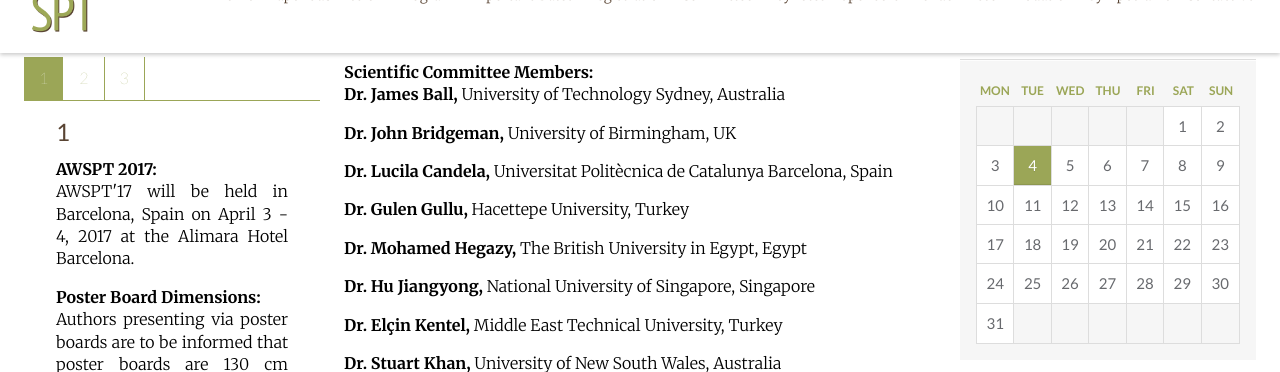
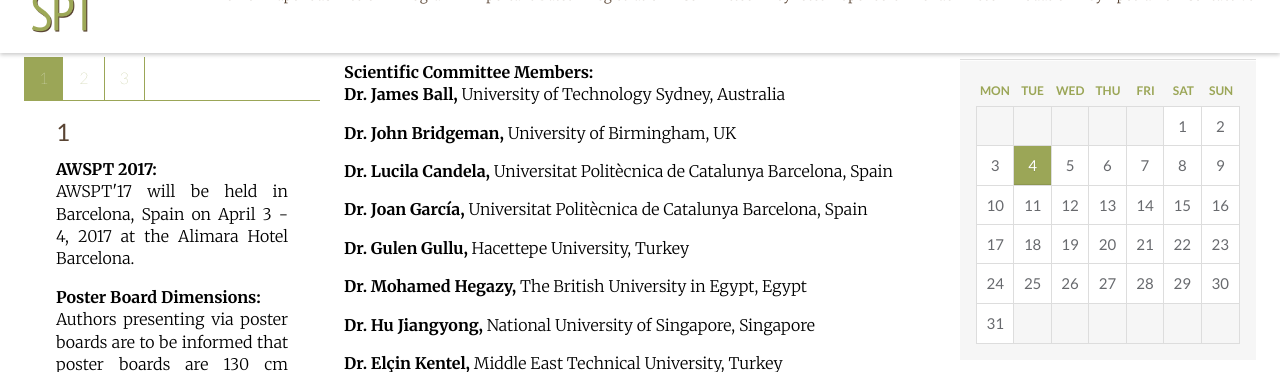
Before and after one commit to emdsgn/awspt, a Jekyll site: the page built from committee.html, in a window 1280 px wide and 900 px high, scrolled down 470 px, cut to the strip 61-433 px from the top of the window. Built offline with Jekyll 4.4.1, drawn with Linux system fonts in a browser that asks for light colours; nearby versions of some CDN libraries; Markdown is read by kramdown in place of the engine named in the settings; comment, search, counter and statistics services are not loaded.

Commit message:
updated sc

```diff
--- a/committee.html
+++ b/committee.html
@@ -14,6 +14,7 @@
     <p class="body"><b>Dr. James Ball,</b> University of Technology Sydney, Australia</p>
     <p class="body"><b>Dr. John Bridgeman,</b> University of Birmingham, UK</p>
     <p class="body"><b>Dr. Lucila Candela,</b> Universitat Politècnica de Catalunya Barcelona, Spain</p>
+    <p class="body"><b>Dr. Joan García,</b> Universitat Politècnica de Catalunya Barcelona, Spain</p>
     <p class="body"><b>Dr. Gulen Gullu,</b> Hacettepe University, Turkey</p>
 
     <p class="body"><b>Dr. Mohamed Hegazy,</b> The British University in Egypt, Egypt</p>
```
Also changed, not shown: 1 other file.
